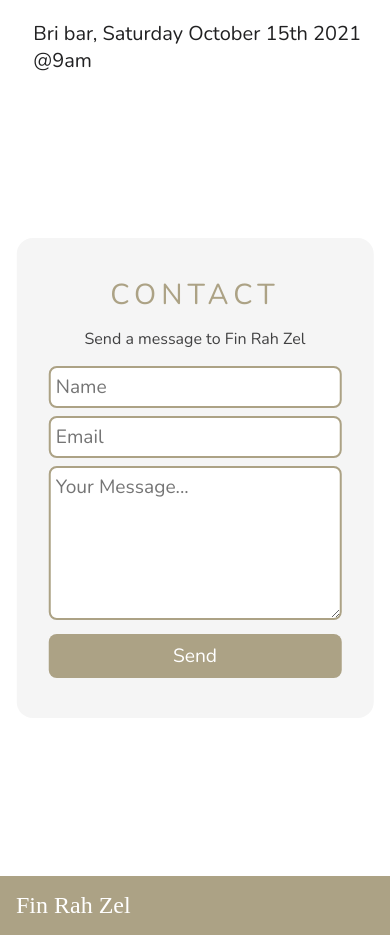
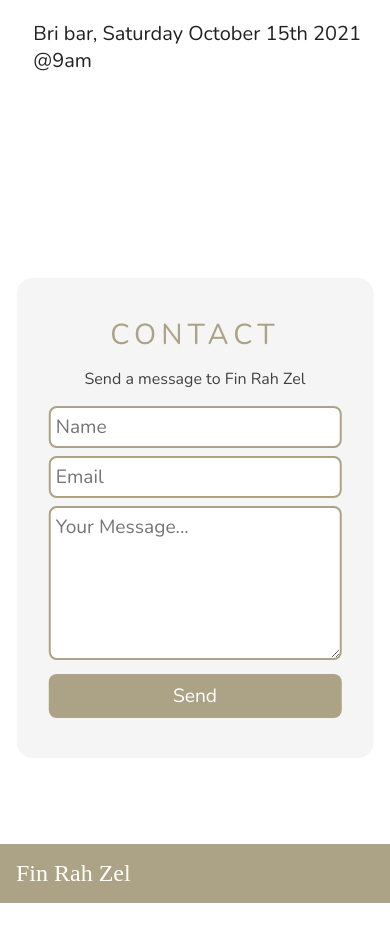
Before and after one commit to NakiNorton/Fin-Rah-Zel, a React (Create React App) app: page / in a window 390 px wide. Shown: the part 2000-2935 px from the top of the page. After the commit the page ends 2903 px from the top, so only its background shows below. Built offline with nearby package versions, Linux system fonts and the light colour scheme; a web font is replaced by a local one.

Commit message:
Change background image

```diff
--- a/src/components/Contact/Contact.css
+++ b/src/components/Contact/Contact.css
@@ -11,8 +11,8 @@
 }
 
 .contact-img {
-  width: 100%;
-  /* opacity: .8; */
+  width: 80%;
+  opacity: .9;
   z-index: 1;
 }
 
@@ -27,7 +27,7 @@
   padding: 2rem 2.5rem;
   border-radius: 1rem;
   position: absolute;
-  top: 40%;
+  top: 30%;
   left: 50%;
   transform: translate(-50%, -50%);
   background-color: rgb(245, 245, 245);
@@ -64,7 +64,7 @@ input, #message {
 
 @media (max-width: 1024px) {
   .contact {
-    padding-top: 14rem;
+    padding-top: 10rem;
     width: 100%;
   }
 
@@ -76,13 +76,22 @@ input, #message {
 
  .form-area {
     width: 40%;
+    position: absolute;
+    top: 40%;
+    left: 50%;
+    transform: translate(-50%, -50%);
   }
+
 }
 
 
 @media (max-width: 992px) {
-.form-area {
-    width: 60%;
+  .form-area {
+    width: 55%;
+    position: absolute;
+    top: 45%;
+    left: 50%;
+    transform: translate(-50%, -50%);
   }
 }
 
@@ -90,12 +99,13 @@ input, #message {
   .contact {
     min-height: 60vh;
     margin: 0!important;
+    margin-bottom: 4rem!important;
   }
 
   .form-area {
     width: 75%;
     padding: 2rem;
-    margin-top: 4rem;
+    margin-top: 6rem;
   }
 
   .contact-img {
--- a/src/components/Contact/Contact.js
+++ b/src/components/Contact/Contact.js
@@ -1,6 +1,7 @@
 import React, { useState } from 'react'
 import emailjs from 'emailjs-com'
-import photo from '../../assets/nature-background.jpg'
+// import photo from '../../assets/nature-background.jpg'
+import photo from '../../assets/FinRahZel-25.jpg'
 
 import './Contact.css'
 
```
